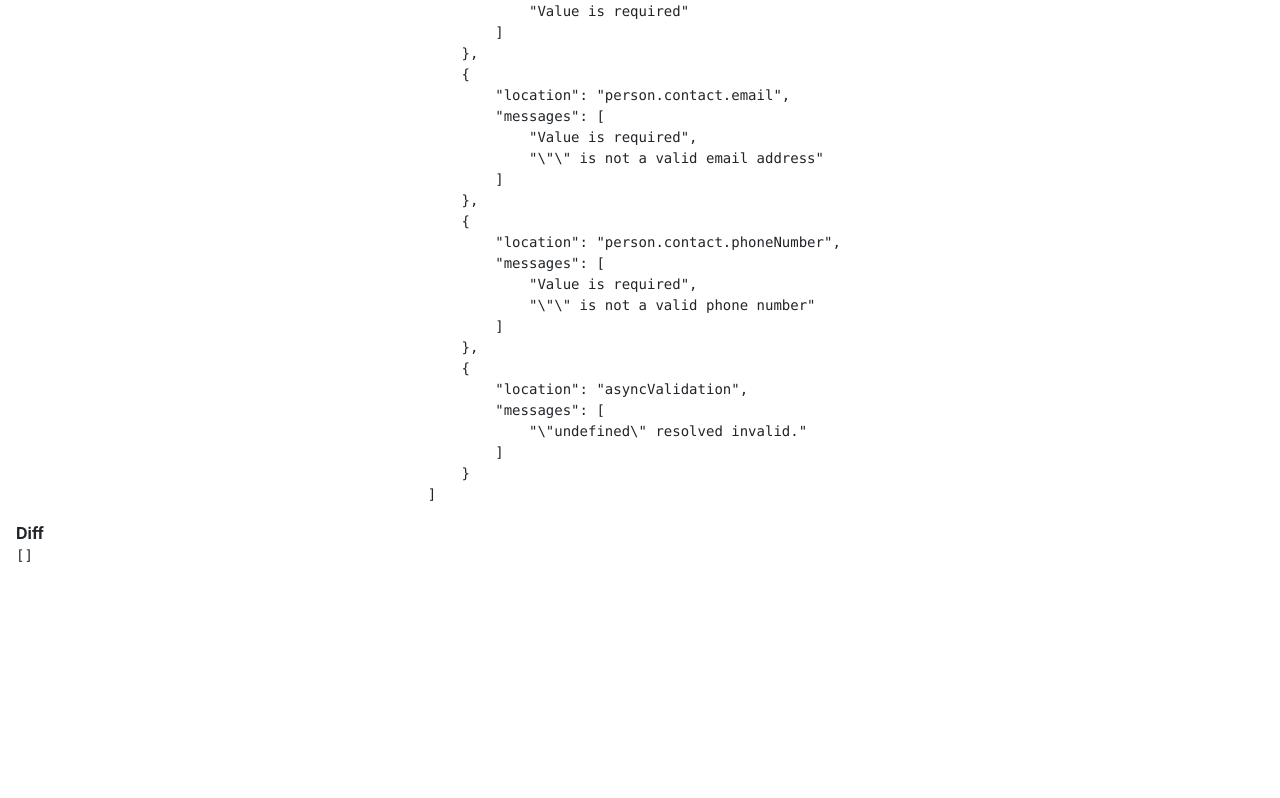
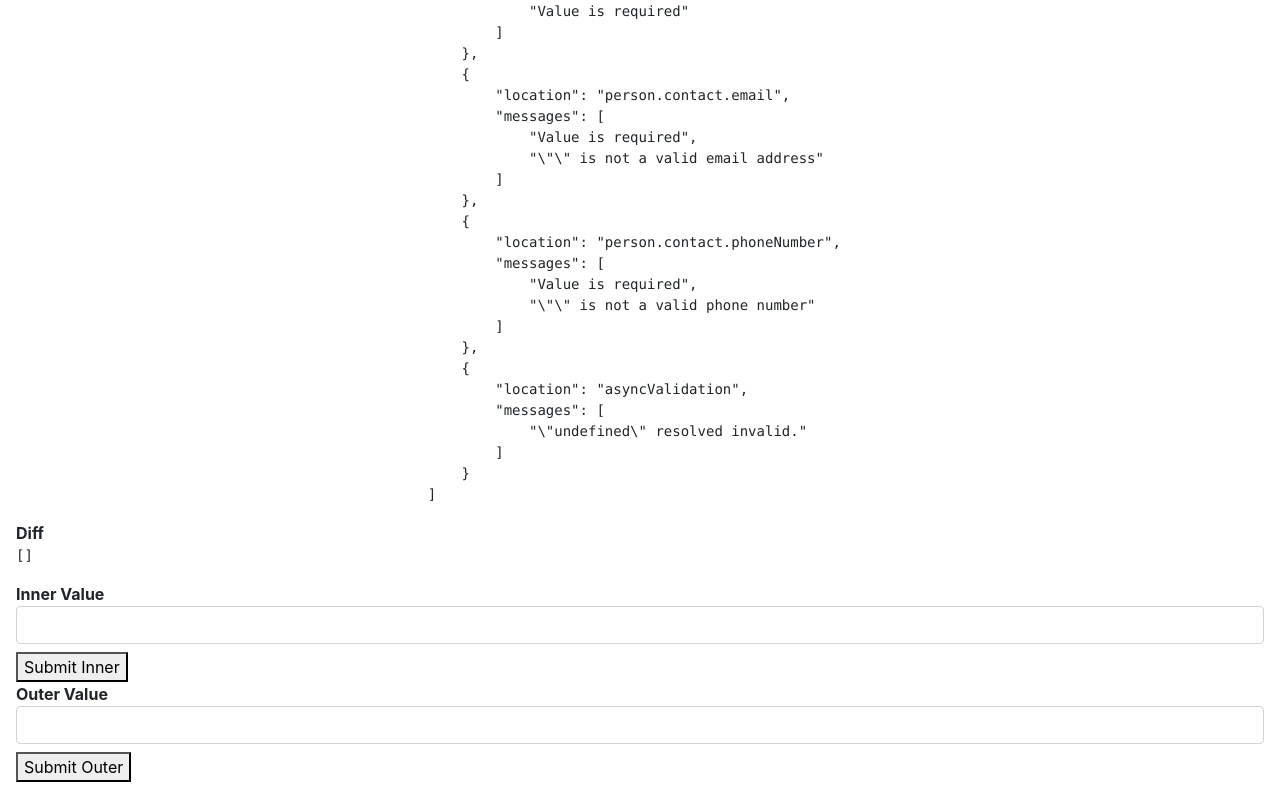
Before and after one commit to stewie1570/leaf-validator, a React (Create React App) app: page / in a window 1280 px wide. Shown: the part 854-1652 px from the top of the page. Before the commit the page ends 1436 px from the top, so only its background shows below. Built offline with nearby package versions, Linux system fonts and the light colour scheme.

Commit message:
Dogfood NestableForm.

```diff
--- a/src/App.tsx
+++ b/src/App.tsx
@@ -7,6 +7,7 @@ import { leafDiff } from './lib/domain';
 import { useLoadingState } from './lib/hooks/useLoadingState'
 import { useErrorHandler } from './lib/hooks/useErrorHandler'
 import { useLocalStorageState } from './lib/hooks/useLocalStorageState'
+import { formWithVirtualNestability, inputWithFormSelectionOnFocus } from './lib/NestableForm';
 
 const wait = (timeout: number) => new Promise(resolve => setTimeout(resolve, timeout));
 const isRequired = (value: string) => (!value || value.trim() === "") && ["Value is required"];
@@ -43,6 +44,35 @@ const fakeFailSubmit = async () => {
 async function waitAndThrow(message: string) {
     await wait(500);
     throw new Error(message);
+}
+
+const NestableForm = formWithVirtualNestability('form');
+const Text = inputWithFormSelectionOnFocus(TextInput);
+const Button = inputWithFormSelectionOnFocus('button');
+
+const NestableFormTest = () => {
+    const [model, setModel] = useState();
+
+    return <NestableForm name="outer" onSubmit={() => console.log("submitted outer")}>
+
+        <NestableForm name="inner" onSubmit={() => console.log("submitting inner")}>
+            <Leaf model={model} onChange={setModel} location="inner">
+                {(innerValue, setInnerValue) => <label>
+                    Inner Value
+                    <Text value={innerValue} onChange={setInnerValue} />
+                </label>}
+            </Leaf>
+            <Button type="subit">Submit Inner</Button>
+        </NestableForm>
+
+        <Leaf model={model} onChange={setModel} location="outer">
+            {(outerValue, setOuterValue) => <label>
+                Outer Value
+                    <Text value={outerValue} onChange={setOuterValue} />
+            </label>}
+        </Leaf>
+        <Button type="submit">Submit Outer</Button>
+    </NestableForm>
 }
 
 function App(): JSX.Element {
@@ -132,6 +162,7 @@ function App(): JSX.Element {
                     {JSON.stringify(leafDiff.from(originalModel).to(model), null, 2)}
                 </pre>
             </form>
+            <NestableFormTest />
         </div >
     );
 }
```
Also changed, not shown: 1 other file (tests, documents, lock files or other folders).
